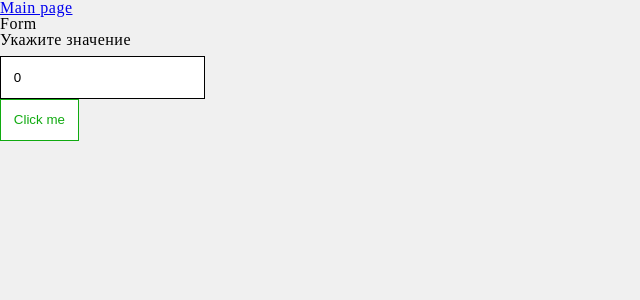
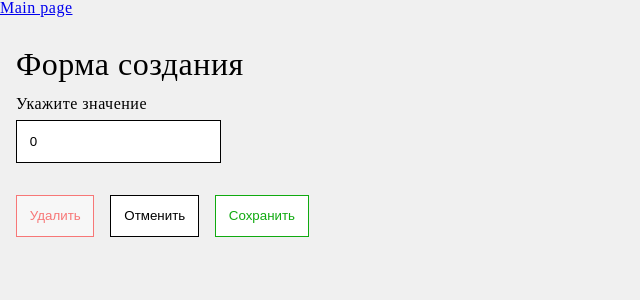
Before and after one commit to MefAldemisov/TableTestTask, a Vue app: page /value/create in a window 1280 px wide. Shown: the top 300 px of the page, without its empty margins (0-640 px from the left). Built offline with nearby package versions, Linux system fonts and the light colour scheme.

Commit message:
feat: values uldate-create-delete-cancel functionality

```diff
--- a/src/components/AppButton.vue
+++ b/src/components/AppButton.vue
@@ -46,7 +46,11 @@ button {
   background-color: var(--contrast-color);
 }
 
-button:hover {
+button[disabled] {
+  opacity: 0.5;
+}
+
+button:hover:not([disabled]) {
   color: var(--contrast-color);
   background-color: var(--btn-color, var(--font-color));
 }
--- a/src/components/AppInputNumber.vue
+++ b/src/components/AppInputNumber.vue
@@ -5,9 +5,10 @@
       :id="id"
       type="number"
       :value="modelValue"
+      :defaultValue="defaultValue"
       @input="
         event =>
-          $emit('update:modelValue', (<HTMLInputElement>event.target).value)
+          $emit('update:modelValue', +(<HTMLInputElement>event.target).value)
       "
     />
   </div>
@@ -21,6 +22,7 @@ defineProps<{
   id: string
   modelValue: number
   label: string
+  defaultValue: number
 }>()
 
 defineEmits<{
--- /dev/null
+++ b/src/components/AppInsertH.tsx
@@ -0,0 +1,15 @@
+/* eslint-disable vue/require-default-prop */
+import { defineComponent, PropType, VNode } from 'vue'
+
+export default defineComponent({
+  name: 'AppInsertH',
+  props: {
+    render: {
+      type: Function as PropType<() => VNode>,
+      required: false,
+    },
+  },
+  setup(props) {
+    return props.render
+  },
+})
--- a/src/components/AppInsertH.vue
+++ /dev/null
@@ -1,11 +0,0 @@
-<template>
-  <RenderValue />
-</template>
-<script setup lang="ts">
-import { computed, VNode } from 'vue'
-
-const props = defineProps<{
-  render: VNode
-}>()
-const RenderValue = computed(() => props.render)
-</script>
--- a/src/components/AppTable.vue
+++ b/src/components/AppTable.vue
@@ -19,7 +19,7 @@
           v-for="column in columns"
           :key="column.id"
         >
-          <AppInsertH :render="column.render(row)" />
+          <AppInsertH :render="() => column.render(row)" />
         </td>
       </tr>
     </tbody>
@@ -28,7 +28,7 @@
 <script setup lang="ts" generic="T extends { id: string | number }">
 import { TableColumn } from '@/types'
 
-import AppInsertH from './AppInsertH.vue'
+import AppInsertH from './AppInsertH'
 
 defineProps<{
   columns: TableColumn<T>[]
--- /dev/null
+++ b/src/composables/useOpenModal.ts
@@ -0,0 +1,13 @@
+import { Ref } from 'vue'
+
+import AppConfirm from '@/components/AppConfirm.vue'
+import AppPopup from '@/components/AppPopup.vue'
+
+export const useOpenModal = (
+  popupRef: Ref<InstanceType<typeof AppConfirm | typeof AppPopup> | undefined>,
+) => {
+  const open = () => {
+    popupRef.value?.showModal()
+  }
+  return { open }
+}
--- a/src/store/values.ts
+++ b/src/store/values.ts
@@ -1,5 +1,5 @@
 import { defineStore } from 'pinia'
-import { ref } from 'vue'
+import { computed, ref, watch } from 'vue'
 
 export interface Value {
   id: number
@@ -7,6 +7,40 @@ export interface Value {
 }
 
 export const useValues = defineStore('values', () => {
-  const values = ref<Value[]>([])
-  return { values }
+  const values = ref<Value[]>(JSON.parse(localStorage.getItem('array') ?? '[]'))
+
+  watch(
+    values,
+    newValue => {
+      localStorage.setItem('array', JSON.stringify(newValue))
+    },
+    { deep: true },
+  )
+
+  const currentIndex = computed(
+    () => Math.max(0, ...values.value.map(value => value.id)) + 1,
+  )
+
+  const addNewValue = (value: number) => {
+    values.value.unshift({
+      id: currentIndex.value,
+      value,
+    })
+  }
+
+  const updateValue = (id: number, newValue: number) => {
+    const index = values.value.findIndex(value => value.id === id)
+    values.value[index].value = newValue
+  }
+
+  const deleteValue = (id: number) => {
+    const removeIndex = values.value.findIndex(value => value.id === id)
+    if (removeIndex !== -1) values.value.splice(removeIndex, 1)
+    else throw Error('No value with such id')
+  }
+
+  const getValue = (id: number): number | undefined =>
+    values.value.find(value => value.id === id)?.value
+
+  return { values, addNewValue, updateValue, deleteValue, getValue }
 })
--- a/src/views/ValueForm.vue
+++ b/src/views/ValueForm.vue
@@ -1,32 +1,124 @@
 <template>
-  <h1>Form</h1>
-  <form>
+  <form ref="valueForm">
+    <h1>Форма {{ isCreateForm ? 'создания' : 'редактирования' }}</h1>
+    <AppConfirm
+      ref="confirmDeleteRef"
+      confirm-text="Удалить"
+      @confirm="deleteValue"
+    >
+      Вы уверены, что хотите удалить значение {{ value }}?
+    </AppConfirm>
+    <AppConfirm
+      ref="confirmCancelRef"
+      confirm-text="Очистить форму"
+      @confirm="cancel"
+    >
+      Вы уверены, что хотите отменить изменения?
+    </AppConfirm>
+
     <AppInputNumber
       id="value"
       v-model="value"
+      :default-value="defaultValue"
       label="Укажите значение"
     />
-    <AppConfirm ref="confirmRef">Are you sure?</AppConfirm>
-    <AppButton
-      :btn-type="ButtonType.Success"
-      @click="open"
-    >
-      Click me
-    </AppButton>
+    <div class="buttons-list">
+      <AppButton
+        :disabled="isCreateForm"
+        :btn-type="ButtonType.Error"
+        @click="confirmDeleteModalEvents.open"
+      >
+        Удалить
+      </AppButton>
+
+      <AppButton
+        :btn-type="ButtonType.Default"
+        @click="confirmCancelModalEvents.open"
+      >
+        Отменить
+      </AppButton>
+
+      <AppButton
+        :btn-type="ButtonType.Success"
+        type="submit"
+        @click="saveValue"
+      >
+        Сохранить
+      </AppButton>
+    </div>
   </form>
 </template>
 <script setup lang="ts">
-import { ref } from 'vue'
+import { computed, onMounted, ref } from 'vue'
+import { useRoute, useRouter } from 'vue-router'
 
 import AppButton from '@/components/AppButton.vue'
 import AppConfirm from '@/components/AppConfirm.vue'
 import AppInputNumber from '@/components/AppInputNumber.vue'
+import { useOpenModal } from '@/composables/useOpenModal'
+import { useValues } from '@/store/values'
 import { ButtonType } from '@/types'
 
-const confirmRef = ref<InstanceType<typeof AppConfirm> | undefined>()
-const open = () => {
-  confirmRef.value?.showModal()
+const store = useValues()
+const router = useRouter()
+const route = useRoute()
+
+// props
+const confirmDeleteRef = ref<InstanceType<typeof AppConfirm> | undefined>()
+const confirmDeleteModalEvents = useOpenModal(confirmDeleteRef)
+
+const confirmCancelRef = ref<InstanceType<typeof AppConfirm> | undefined>()
+const confirmCancelModalEvents = useOpenModal(confirmCancelRef)
+
+// router-related variables
+const id = computed(() => Number(route.params.id) || undefined)
+const isCreateForm = computed(() => id.value === undefined)
+
+// default case for create form
+const value = ref(0)
+
+// default value for reset
+const defaultValue = ref(0)
+onMounted(() => {
+  if (!isCreateForm.value) {
+    const valueFromStore = store.getValue(id.value as number)
+    if (valueFromStore !== undefined) {
+      defaultValue.value = valueFromStore
+      value.value = valueFromStore
+    } else {
+      router.push('/value/create')
+    }
+  }
+})
+
+const saveValue = () => {
+  if (isCreateForm.value) store.addNewValue(value.value)
+  else store.updateValue(id.value as number, value.value)
+  router.push('/')
 }
 
-const value = ref(0)
+const valueForm = ref<HTMLFormElement | undefined>()
+const cancel = () => {
+  valueForm.value?.reset()
+}
+
+const deleteValue = () => {
+  if (isCreateForm.value) return
+  store.deleteValue(id.value as number)
+  router.push('/')
+}
 </script>
+<style scoped>
+form {
+  padding: 1rem;
+}
+h1 {
+  font-size: 2rem;
+  margin: 1rem 0;
+}
+.buttons-list {
+  margin-top: 2rem;
+  display: flex;
+  gap: 1rem;
+}
+</style>
--- a/src/views/ValuesTable.vue
+++ b/src/views/ValuesTable.vue
@@ -1,15 +1,27 @@
 <template>
+  <div>
     <h1>Table</h1>
+    <router-link to="/value/create">
+      <AppButton
+        :btn-type="ButtonType.Success"
+        type="button"
+      >
+        Создать
+      </AppButton>
+    </router-link>
     <AppTable
       :columns="columns"
       :data="data"
     />
+  </div>
 </template>
 <script setup lang="ts">
 import { h } from 'vue'
+import { RouterLink } from 'vue-router'
 
 import AppButton from '@/components/AppButton.vue'
 import AppTable from '@/components/AppTable.vue'
+import { useValues } from '@/store/values'
 import { ButtonType, TableColumn } from '@/types'
 
 interface ValueType {
@@ -17,10 +29,8 @@ interface ValueType {
   value: number
 }
 
-const data: ValueType[] = [
-  { id: 0, value: 5 },
-  { id: 1, value: 16 },
-]
+const store = useValues()
+const data: ValueType[] = store.values
 
 const columns: TableColumn<ValueType>[] = [
   {
@@ -36,8 +46,12 @@ const columns: TableColumn<ValueType>[] = [
   {
     id: 2,
     title: '',
-    render: () =>
+    render: row =>
+      h(
+        RouterLink,
+        { to: `value/${row.id}` },
         h(AppButton, { btnType: ButtonType.Success }, 'Редактировать'),
+      ),
   },
   {
     id: 3,
```
Lines whose indentation alone changed are shown as unchanged.
